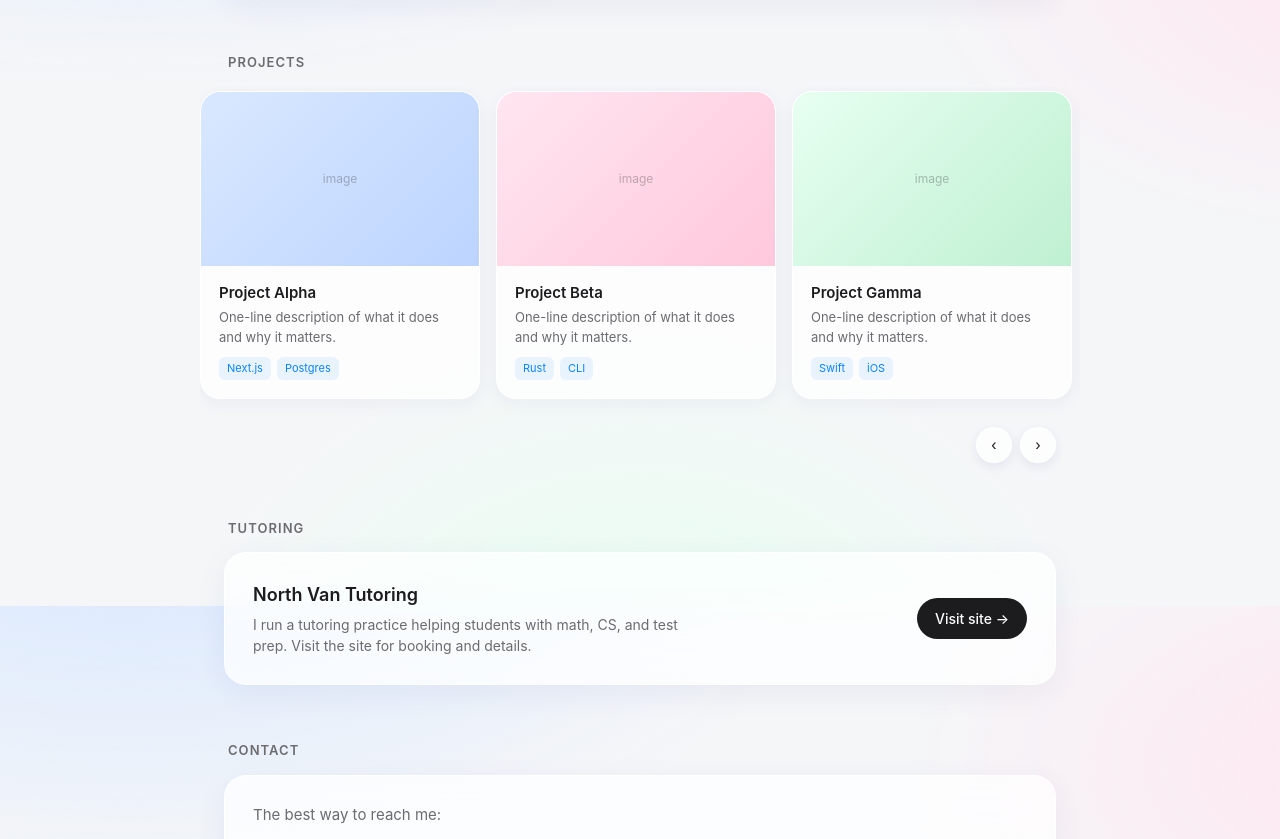
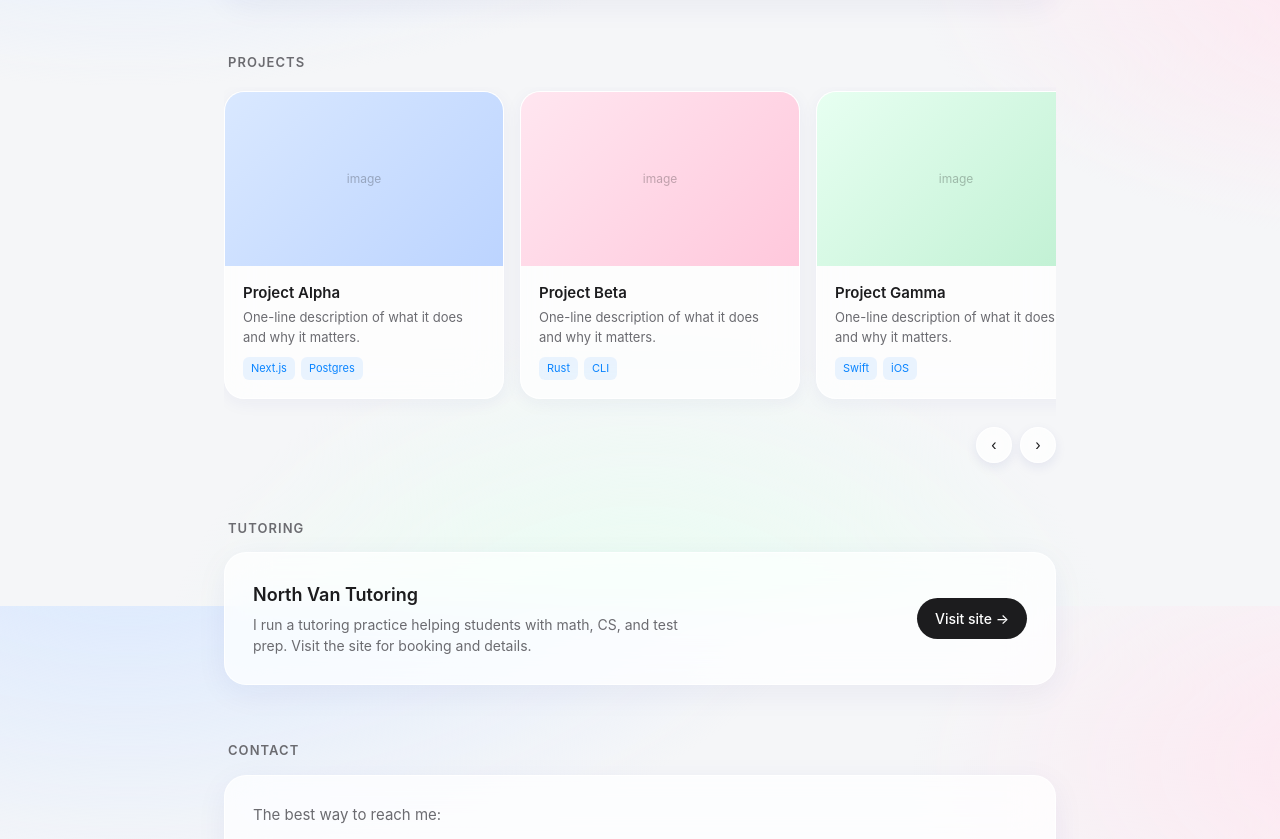
Before and after one commit to suhaylp/website, a plain HTML site: page index.html in a window 1280 px wide. Shown: the part 994-1833 px from the top of the page. Drawn offline with Linux system fonts and the light colour scheme.

Commit message:
Align carousel width with other sections

```diff
--- a/index.html
+++ b/index.html
@@ -118,8 +118,6 @@
     overflow-x: auto;
     scroll-snap-type: x mandatory;
     padding: 4px 4px 20px;
-    margin: 0 -24px;
-    padding-left: 24px; padding-right: 24px;
     scrollbar-width: none;
   }
   .carousel::-webkit-scrollbar { display: none; }
```
Also changed, not shown: avatar.png (added).
